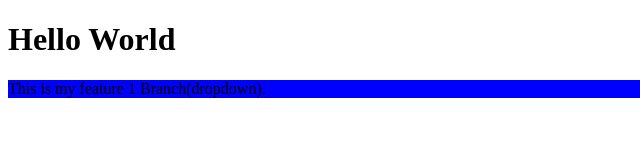
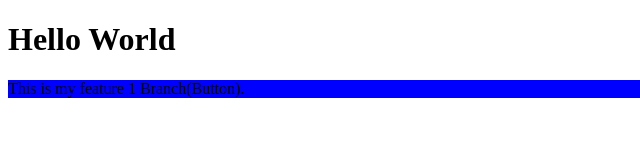
Before and after one commit to MuneebProblemSolver/LocalRepo, a plain HTML site: page index.html in a window 1280 px wide. Shown: the full height of the page, 0-640 px from the left. Drawn offline with Linux system fonts and the light colour scheme.

Commit message:
Button Added

```diff
--- a/index.html
+++ b/index.html
@@ -8,6 +8,6 @@
   </head>
   <body>
     <h1>Hello World</h1>
-    <p>This is my feature 1 Branch(dropdown).</p>
+    <p>This is my feature 1 Branch(Button).</p>
   </body>
 </html>
```
